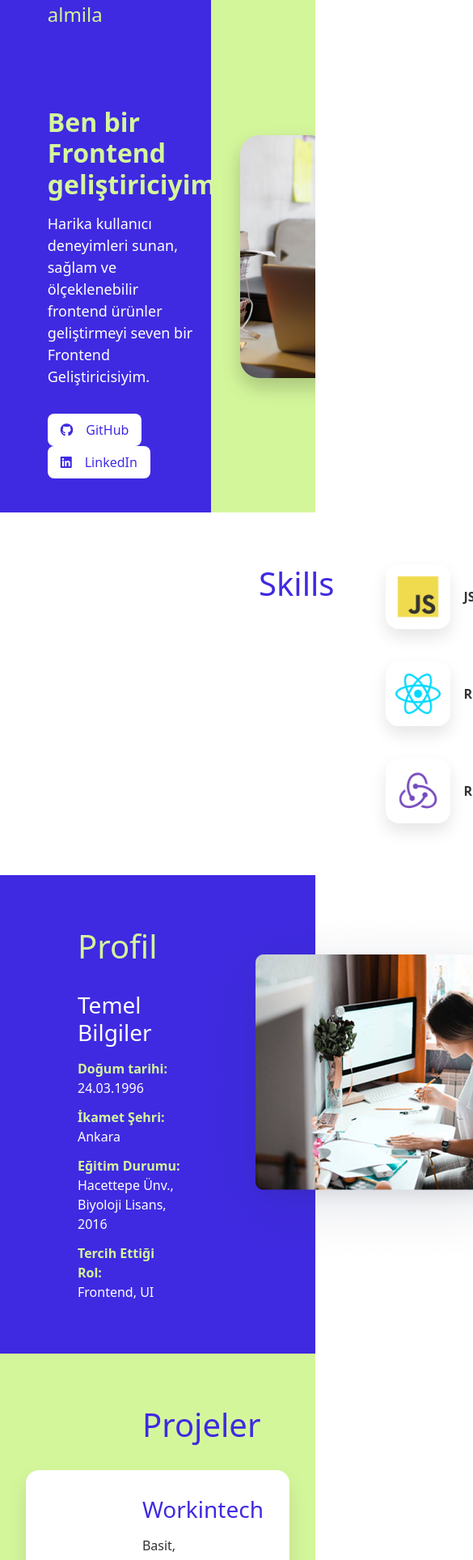
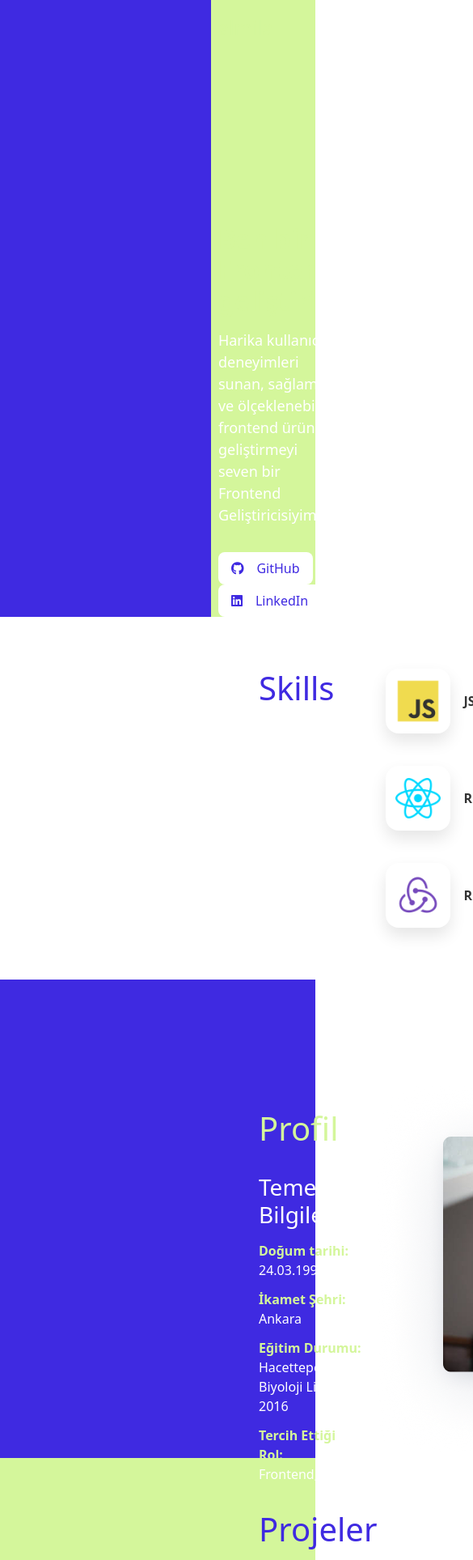
Before and after one commit to Bora-Erk/Frontend-Challenge, a React (Vite) app: page / in a window 390 px wide. Shown: the top 1927 px of the page at 81% size, 585 px wide, since content can reach past the window. Built offline with nearby package versions, Linux system fonts and the light colour scheme.

Commit message:
responsive tasarım büyük ekran

```diff
--- a/src/components/Header.css
+++ b/src/components/Header.css
@@ -20,7 +20,7 @@ body {
   .header-controls {
     position: absolute;
     top: 1.5rem;
-    right: 16rem;
+    right: 29rem;
     display: flex;
     align-items: center;
     gap: 1rem;
@@ -42,12 +42,13 @@ body {
     color: var(--secondary);
     padding: 0 10%;
     align-self: start;
-    margin-left: 2rem;
+    margin-left: 14rem;
+    margin-top: 1rem;
   }
   .header-intro p:first-child {
     text-transform: lowercase;
     font-size: 1.5rem;
-    margin-bottom: 6rem;
+    margin-bottom: 14rem;
   }
   .header-intro h2 {
     font-size: 2rem;
@@ -86,7 +87,7 @@ body {
     align-self: center;;
     padding: 0 10%;
     position: relative;
-    z-index: 1;
+    margin-left: 5rem;
   }
   .header-image img {
     display: block;
--- a/src/components/Profile.css
+++ b/src/components/Profile.css
@@ -1,5 +1,6 @@
 .profile {
     padding: 4rem 2rem;
+    padding-top: 10rem;
     background: var(--primary);
     color: var(--surface);
     height: 70vh;
@@ -9,15 +10,15 @@
     margin: 0 0 2rem;
     font-size: 2.5rem;
     color: var(--secondary);
-    margin-left: 4rem;
+    margin-left: 18rem;
   }
 
   .profile-container {
     display: grid;
-    grid-template-columns: 1fr auto 1fr;
-    column-gap: 0.5rem;
+    grid-template-columns: 0.50fr auto 1fr;
+    column-gap: 1rem;
     align-items: start;
-    margin-left: 4rem;
+    margin-left: 18rem;
   }
 
   .profile-basic {
--- a/src/components/Projects.css
+++ b/src/components/Projects.css
@@ -7,7 +7,7 @@
     font-size: 2.5rem;
     color: var(--primary);
     margin-bottom: 2rem;
-    margin-left: 9rem;
+    margin-left: 18rem;
   }
 
   .projects-grid {
```
